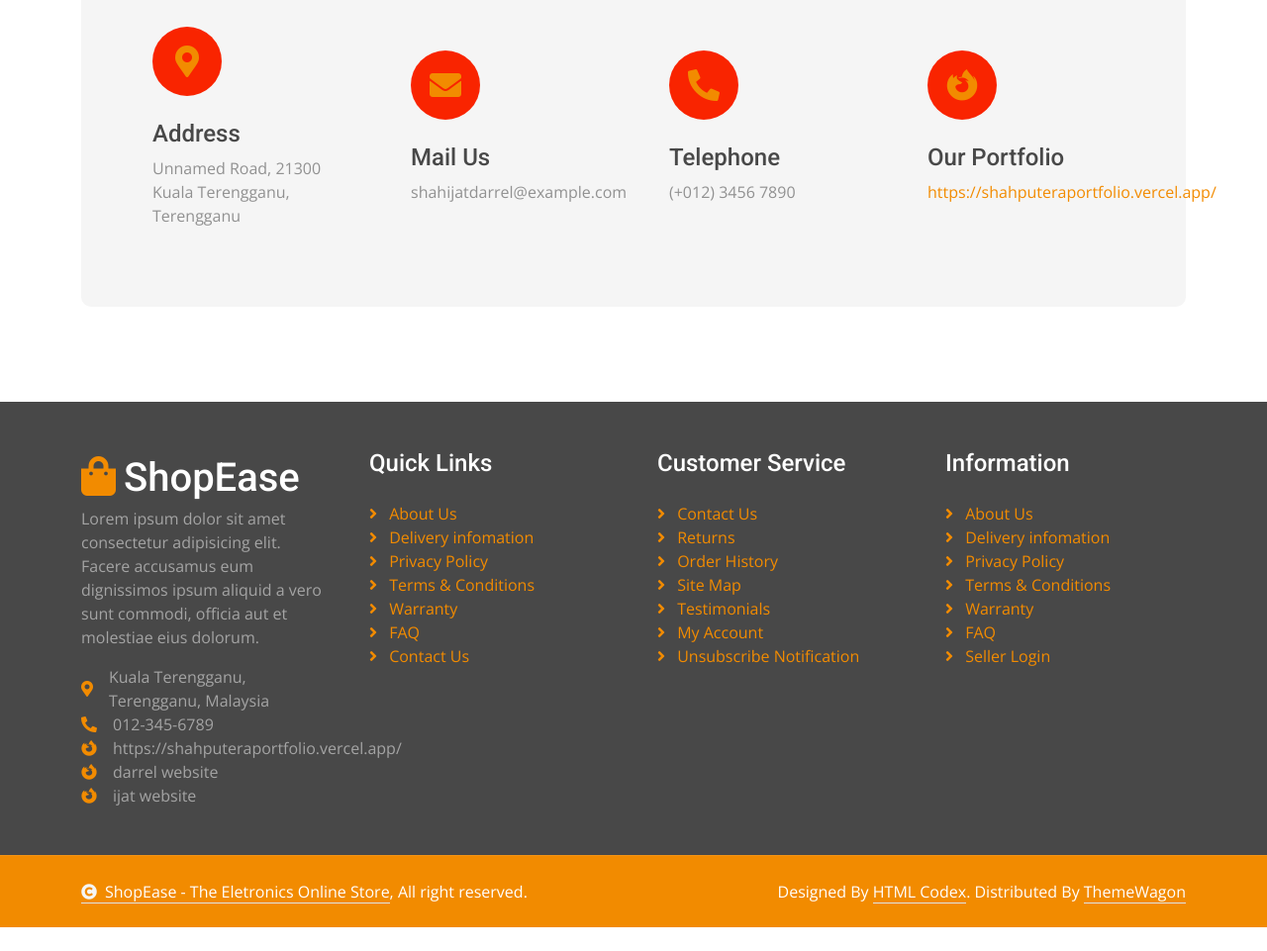
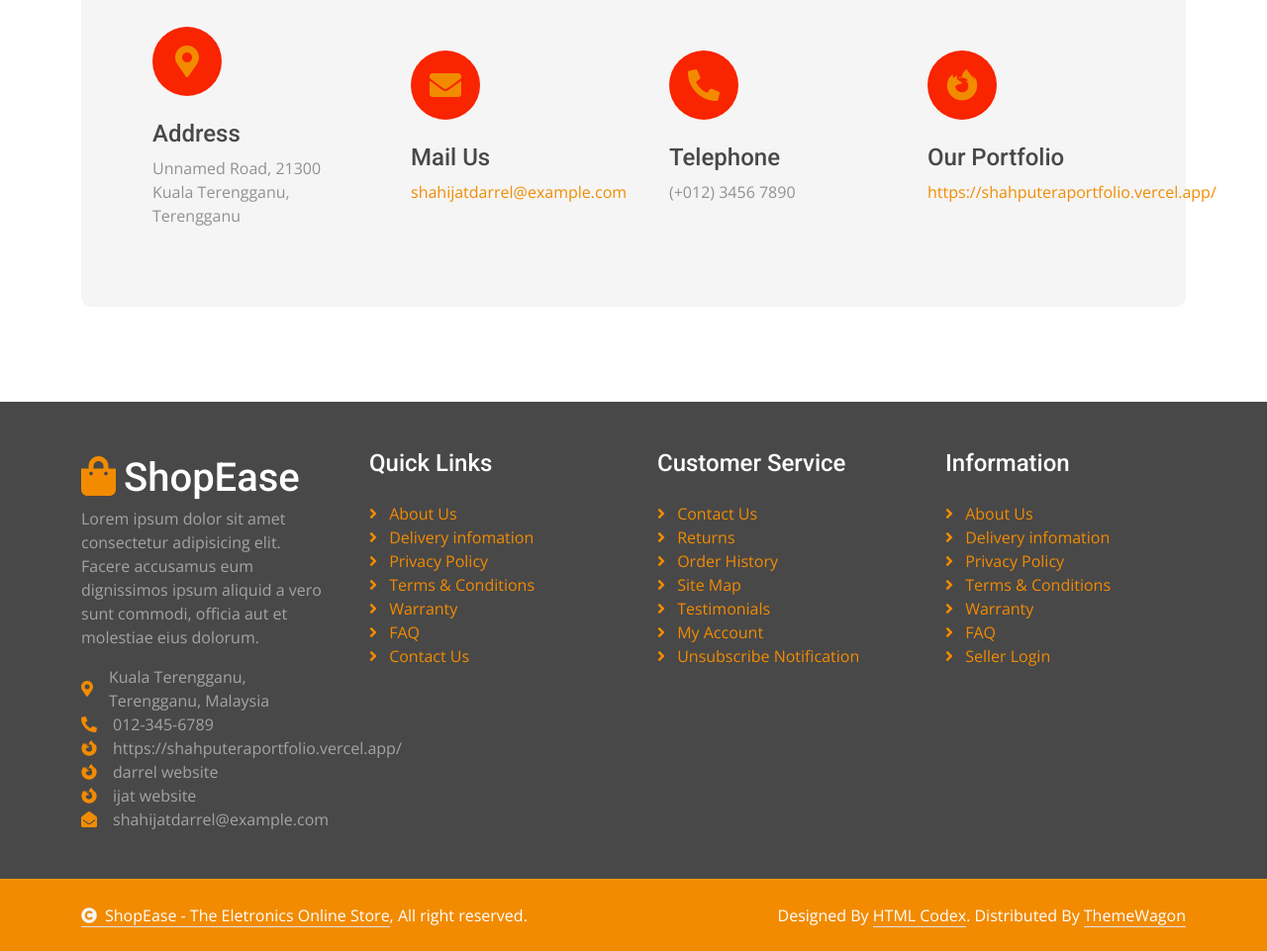
Before and after one commit to shahputerazie/web_design_project, a plain HTML site: page frontend/pages/contact.html in a window 1280 px wide. Shown: the part 1380-2341 px from the top of the page at 99% size. Before the commit the page ends 2317 px from the top, so only its background shows below. Drawn offline with nearby package versions, Linux system fonts and the light colour scheme.

Commit message:
Update contact email links and site branding
Made the contact email clickable with a mailto link in both contact and footer partials. Updated the site name in the header from 'Electro' to 'ShopEasy' to reflect new branding.

```diff
--- a/frontend/pages/contact.html
+++ b/frontend/pages/contact.html
@@ -248,7 +248,12 @@
                                         <div>
                                             <h4>Mail Us</h4>
                                             <p class="mb-2">
-                                                shahijatdarrel@example.com
+                                                <a
+                                                    href="mailto:shahijatdarrel@example.com"
+                                                    class="text-decoration-none"
+                                                >
+                                                    shahijatdarrel@example.com
+                                                </a>
                                             </p>
                                         </div>
                                     </div>
--- a/frontend/partials/footer.html
+++ b/frontend/partials/footer.html
@@ -43,10 +43,15 @@
                         <i class="fab fa-firefox-browser text-primary me-3"></i>
                         <p class="mb-0">ijat website</p>
                     </div>
-                    <!-- <div class="d-flex align-items-center">
+                    <div class="d-flex align-items-center">
                         <i class="fa fa-envelope-open text-primary me-3"></i>
-                        <p class="mb-0">shahijatdarrel@example.com</p>
-                    </div> -->
+                        <a
+                            class="mb-0 text-white-50 text-decoration-none"
+                            href="mailto:shahijatdarrel@example.com"
+                        >
+                            shahijatdarrel@example.com
+                        </a>
+                    </div>
                 </div>
             </div>
             <div class="col-md-6 col-lg-6 col-xl-3">
--- a/frontend/partials/header.html
+++ b/frontend/partials/header.html
@@ -211,7 +211,7 @@
                 >
                     <h1 class="display-5 text-secondary m-0">
                         <i class="fas fa-shopping-bag text-white me-2"></i
-                        >Electro
+                        >ShopEasy
                     </h1>
                 </a>
                 <button
```
